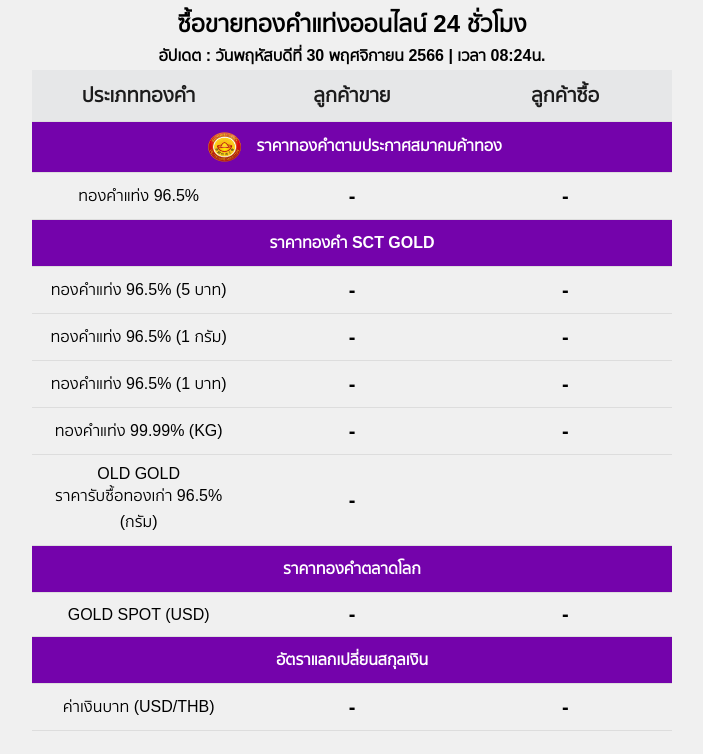
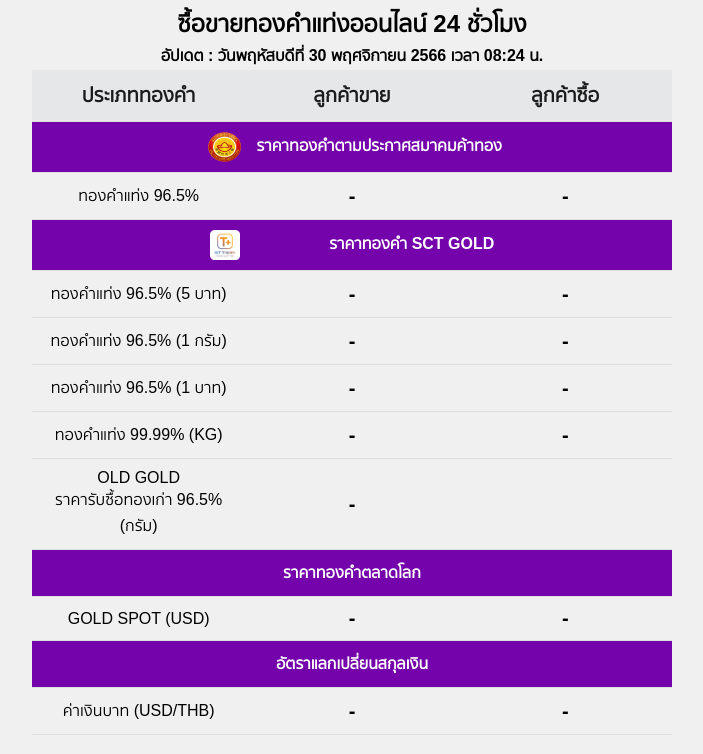
Before and after one commit to kiittichai/methong_feed_logo, a website: page index.html in a window 1280 px wide. Shown: the part 46-800 px from the top of the page, without its empty margins (288-991 px from the left). Drawn offline with Linux system fonts and the light colour scheme.

Commit message:
updatelogo

```diff
--- a/index.css
+++ b/index.css
@@ -34,7 +34,7 @@
 }
 div {
     text-align: center;
-    margin: 0ยป; /* เพิ่มระยะห่าง */
+    margin: 0; /* เพิ่มระยะห่าง */
 }
 
 h1, h2, h4 {
@@ -140,6 +140,12 @@
     margin-right: 5px; /* เพิ่มระยะห่างระหว่างรูปภาพและข้อความ */
     vertical-align: middle; /* ให้รูปภาพอยู่ตรงกลางตามความสูงของข้อความ */
 }
+#table3 th.icon-header img {
+    width: 30px; /* ปรับขนาดรูปตามที่คุณต้องการ */
+    height: 30px; /* ปรับขนาดรูปตามที่คุณต้องการ */
+    margin-right: 85px; /* เพิ่มระยะห่างระหว่างรูปภาพและข้อความ */
+    vertical-align: middle; /* ให้รูปภาพอยู่ตรงกลางตามความสูงของข้อความ */
+}
 
 #priceA, #priceB,
 #priceC, #priceD,
--- a/index.html
+++ b/index.html
@@ -44,7 +44,9 @@
 <table id="table3">
     <thead>
         <tr>
-            <th colspan="3">ราคาทองคำ SCT GOLD</th>
+            <th colspan="3" class="icon-header">
+            <img src="img/TradePlus.png" alt="Icon">
+                ราคาทองคำ SCT GOLD</th>
         </tr>
     </thead>
     <tbody>
--- a/realtime.js
+++ b/realtime.js
@@ -88,7 +88,7 @@
     const formattedDate = now.toLocaleDateString('th-TH', options);
 
     const updateTimeElement = document.getElementById('updateTime');
-    updateTimeElement.textContent = `อัปเดต : ${formattedDate.replace(/(\d{4}) (.+)(\d{2}:\d{2})/, ' $1 | เวลา $3น.')}`;
+    updateTimeElement.textContent = `อัปเดต : ${formattedDate.replace(/(\d{4}) (.+)(\d{2}:\d{2})/, '$1 $2 $3 น.')}`;
 }
 
 // เรียกใช้งานฟังก์ชันเมื่อหน้าเว็บโหลด
```
Also changed, not shown: img/TradePlus.png (added), img/trdebysctgold.png (added).
